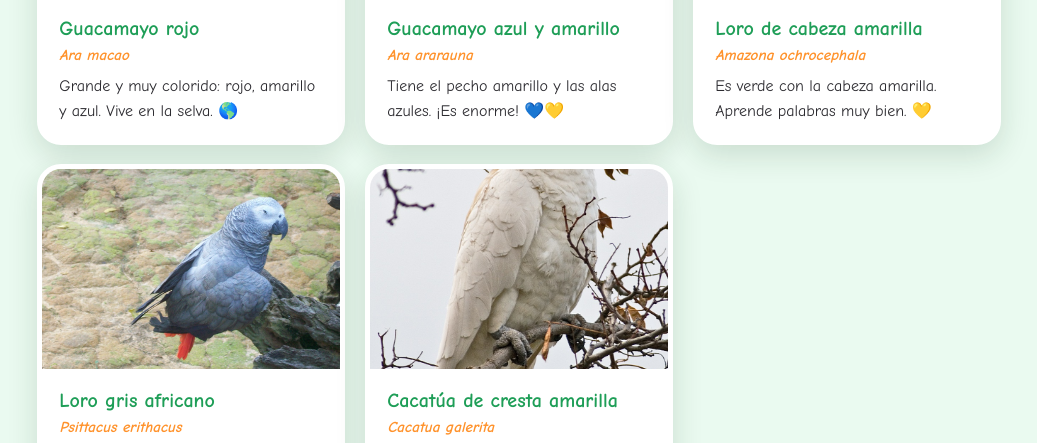
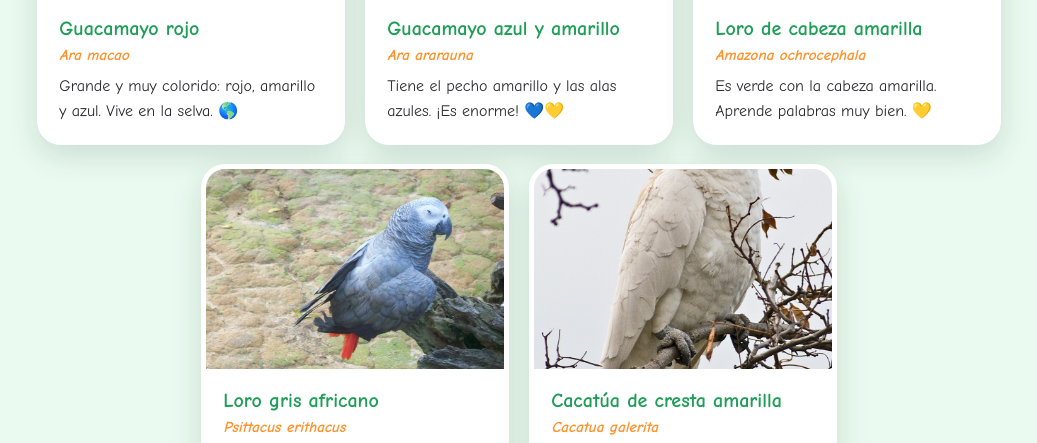
Before and after one commit to unimauro/el_loro, a plain HTML site: page index.html in a window 1280 px wide. Shown: the part 5512-5955 px from the top of the page, without its empty margins (121-1158 px from the left). Drawn offline with Linux system fonts and the light colour scheme.

Commit message:
Galería de especies centrada (última fila) + OG image reforzado (type, alt, secure_url)

```diff
--- a/index.html
+++ b/index.html
@@ -17,8 +17,11 @@
 <meta property="og:description" content="Una aventura llena de colores para conocer a los loros: plumas, pico, alas, dónde viven y muchas especies. 🌈">
 <meta property="og:url" content="https://unimauro.github.io/el_loro/">
 <meta property="og:image" content="https://unimauro.github.io/el_loro/og-image.jpg">
+<meta property="og:image:secure_url" content="https://unimauro.github.io/el_loro/og-image.jpg">
+<meta property="og:image:type" content="image/jpeg">
 <meta property="og:image:width" content="1200">
 <meta property="og:image:height" content="630">
+<meta property="og:image:alt" content="Guacamayo colorido con el texto La Expo de los Loros">
 <meta property="og:locale" content="es_PE">
 <!-- Twitter -->
 <meta name="twitter:card" content="summary_large_image">
@@ -148,11 +151,11 @@
   .habitat span{font-size:2.4rem;display:block;margin-bottom:.3rem}
 
   /* galería especies */
-  .galeria{display:grid;grid-template-columns:1fr;gap:1.2rem;margin-top:1.2rem}
-  @media(min-width:560px){.galeria{grid-template-columns:1fr 1fr}}
-  @media(min-width:900px){.galeria{grid-template-columns:1fr 1fr 1fr}}
-  .especie{background:#fff;border-radius:24px;overflow:hidden;box-shadow:var(--sombra);
-    border:5px solid #fff;transition:transform .15s}
+  .galeria{display:flex;flex-wrap:wrap;justify-content:center;gap:1.2rem;margin-top:1.2rem}
+  .especie{flex:1 1 100%;max-width:440px;background:#fff;border-radius:24px;overflow:hidden;
+    box-shadow:var(--sombra);border:5px solid #fff;transition:transform .15s}
+  @media(min-width:560px){.especie{flex:0 1 calc(50% - .6rem);max-width:none}}
+  @media(min-width:900px){.especie{flex:0 1 calc(33.333% - .8rem)}}
   .especie:hover{transform:translateY(-6px) rotate(-1deg)}
   .especie img{width:100%;height:200px;object-fit:cover}
   .especie .info{padding:1rem 1.1rem}
```
